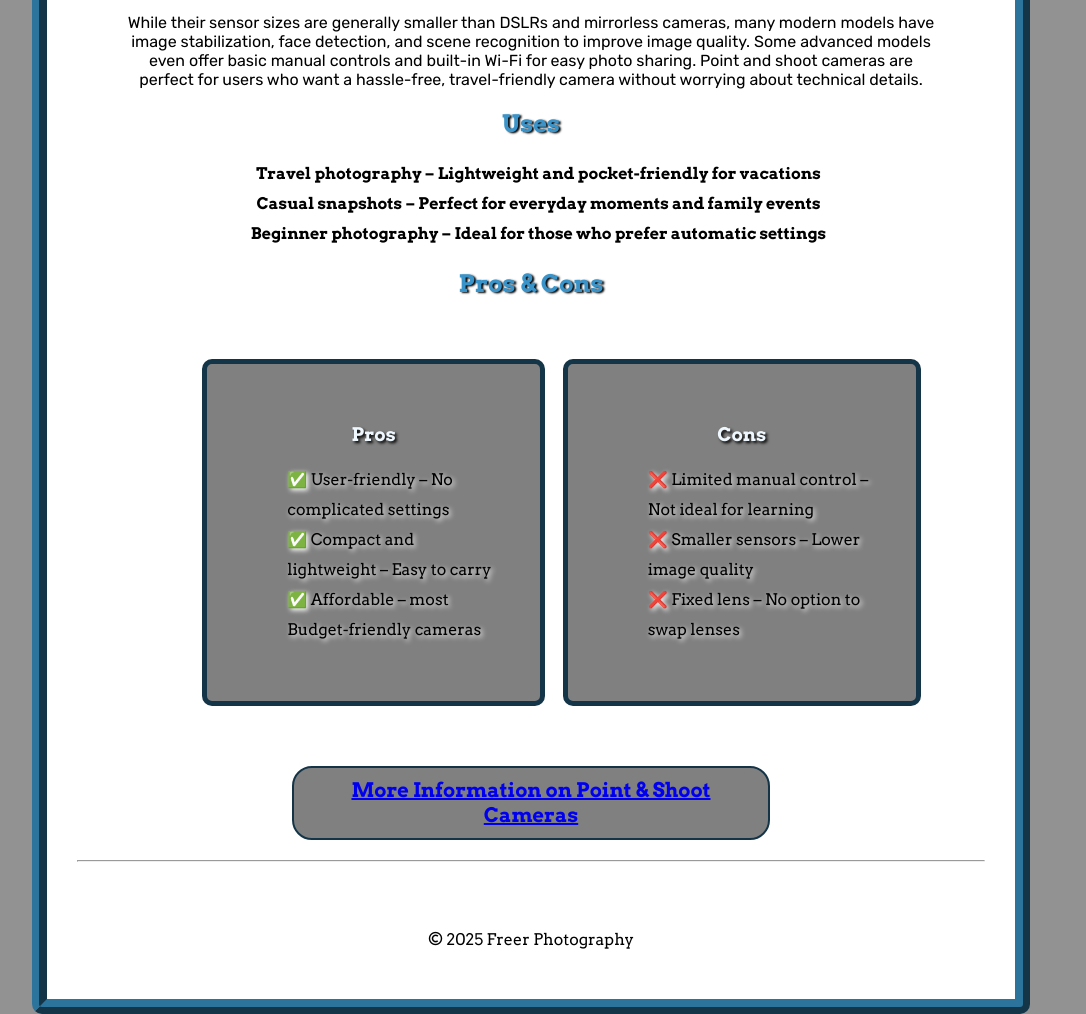
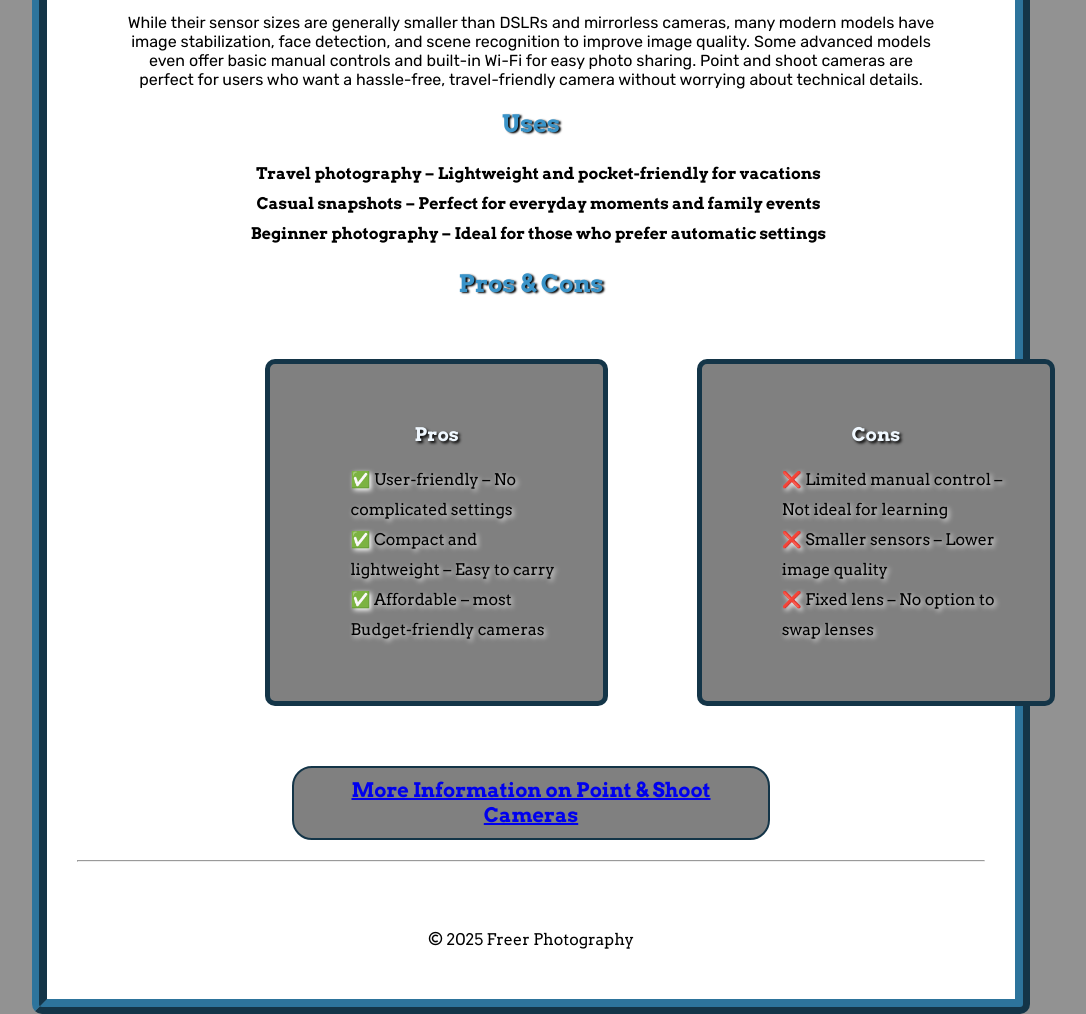
Before and after one commit to msfreer/WEBT1320, a plain HTML site: page final/point_and_shoot.html in a window 1280 px wide. Shown: the part 1070-2084 px from the top of the page, without its empty margins (109-1195 px from the left). Drawn offline with Linux system fonts and the light colour scheme.

Commit message:
Update styles.css

```diff
--- a/final/css/styles.css
+++ b/final/css/styles.css
@@ -208,16 +208,6 @@ img {
         text-shadow: 2px 2px 3px black;
     }
 
-    .multi_com {
-        width: 60%;
-        margin: 20px;
-        padding: 40px;
-        border: 5px solid #143548;
-        margin-left: 25%;
-        border-radius: 10px;
-        background-color: #808080;
-    }
-
     .bull {
         line-height: 30px;
         text-align: left;
@@ -229,7 +219,7 @@ img {
         width: 60%;
         margin: 20px;
         padding: 40px;
-        margin-left: 10%;
+        margin-left: 40%;
         border: 5px solid #143548;
         border-radius: 10px;
         background-color: #808080;
@@ -240,7 +230,7 @@ img {
         margin: 20px;
         padding: 40px;
         border: 5px solid #143548;
-        margin-left: 25%;
+        margin-left: 40%;
         border-radius: 10px;
         background-color: #808080;
     }
```
